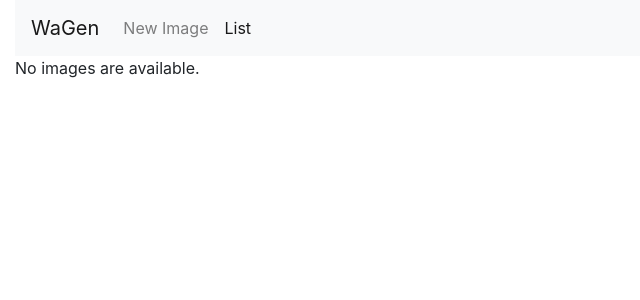
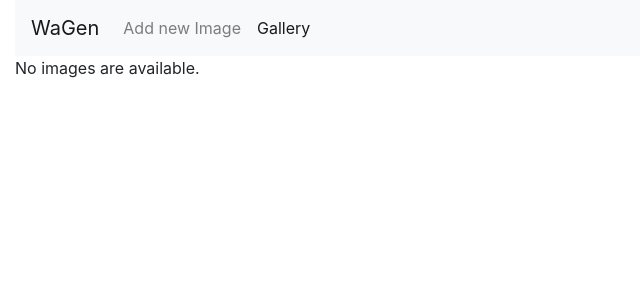
Before and after one commit to jensboe/firemark, a Django app: page / in a window 1280 px wide. Shown: the top 300 px of the page, without its empty margins (0-640 px from the left). Run offline with Django 3.2, Linux system fonts and the light colour scheme; data that the repository does not hold is empty; some libraries are stand-ins or nearby versions.

Commit message:
Language changes.

```diff
--- a/watermark/templates/base.html
+++ b/watermark/templates/base.html
@@ -16,10 +16,10 @@
           <ul class="navbar-nav mr-auto">
             {% with request.resolver_match.url_name as url_name %}
             <li class="nav-item {% if url_name == 'create' %}active{% endif %}">
-              <a class="nav-link" href="{% url 'create'%}">{% trans "New Image" %}</a>
+              <a class="nav-link" href="{% url 'create'%}">{% trans "Add new Image" %}</a>
             </li>
             <li class="nav-item {% if url_name == 'index' %}active{% endif %}">
-              <a class="nav-link" href="{% url 'index'%}">{% trans "List" %}</span></a>
+              <a class="nav-link" href="{% url 'index'%}">{% trans "Gallery" %}</span></a>
             </li>
             {% endwith %}
           </ul>
```
Also changed, not shown: locale/de/LC_MESSAGES/django.po, 1 other file.
